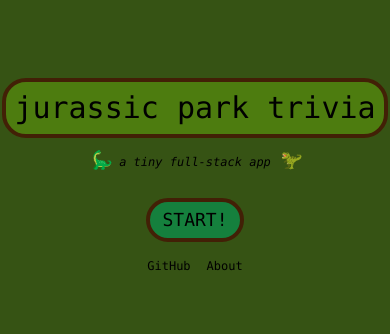
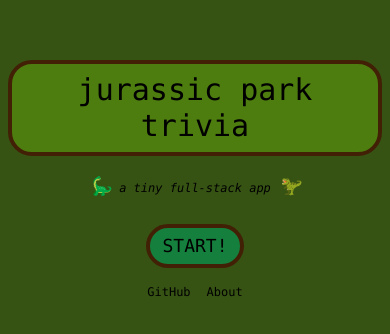
Before and after one commit to amy-enn/jurassic-park-trivia, a Next.js app: page / in a window 390 px wide. Shown: the part 246-580 px from the top of the page. Built offline with nearby package versions, Linux system fonts and the light colour scheme.

Commit message:
adjusted title text centered for small screens

```diff
--- a/pages/index.tsx
+++ b/pages/index.tsx
@@ -70,7 +70,7 @@
   return (
 
     <div className="font-mono bg-lime-900 flex flex-col items-center justify-center min-h-screen">
-      <h1 className="text-3xl p-2 border-4 border-yellow-950 bg-lime-700 rounded-3xl">
+      <h1 className="text-3xl p-2 m-2 border-4 text-center border-yellow-950 bg-lime-700 rounded-3xl">
         jurassic park trivia
       </h1>
       <p className="italic my-2 text-xs"><span className="text-lg">🦕</span> a tiny full-stack app <span className="text-lg">🦖</span></p>
```
